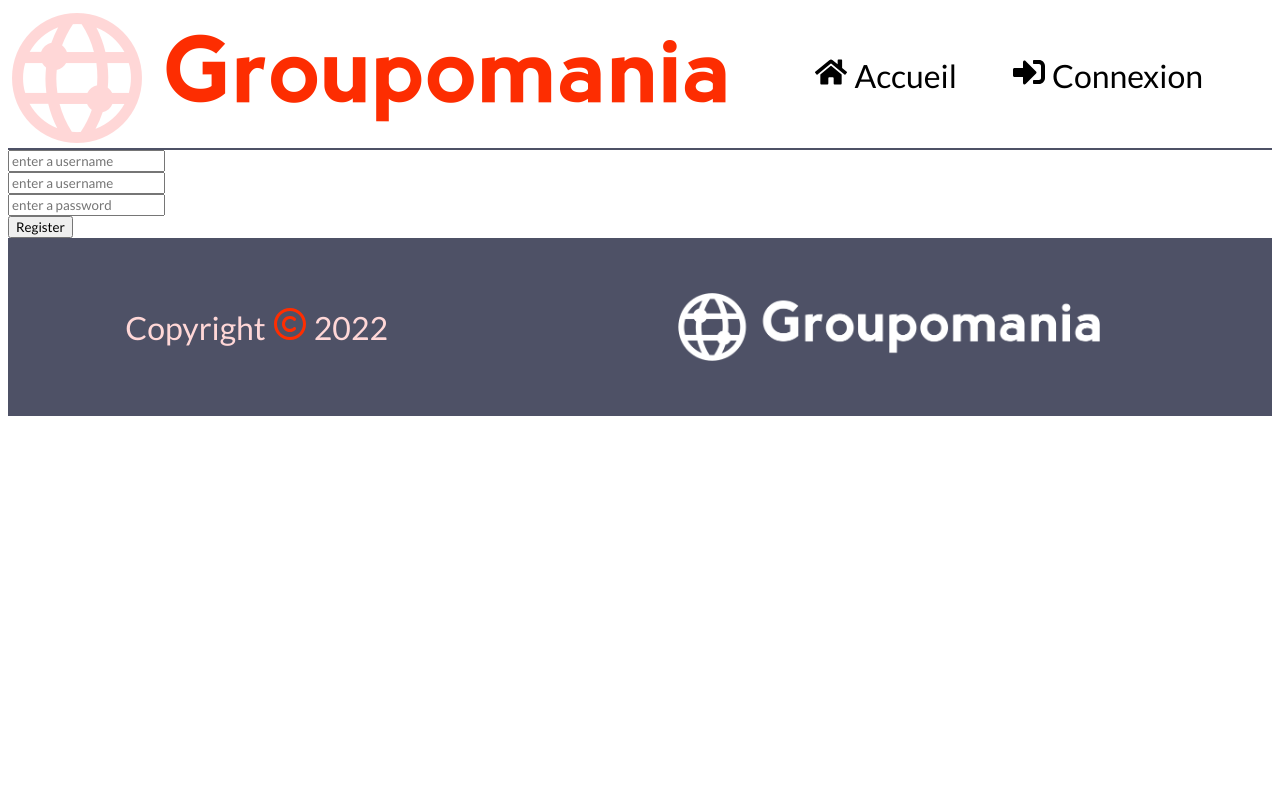
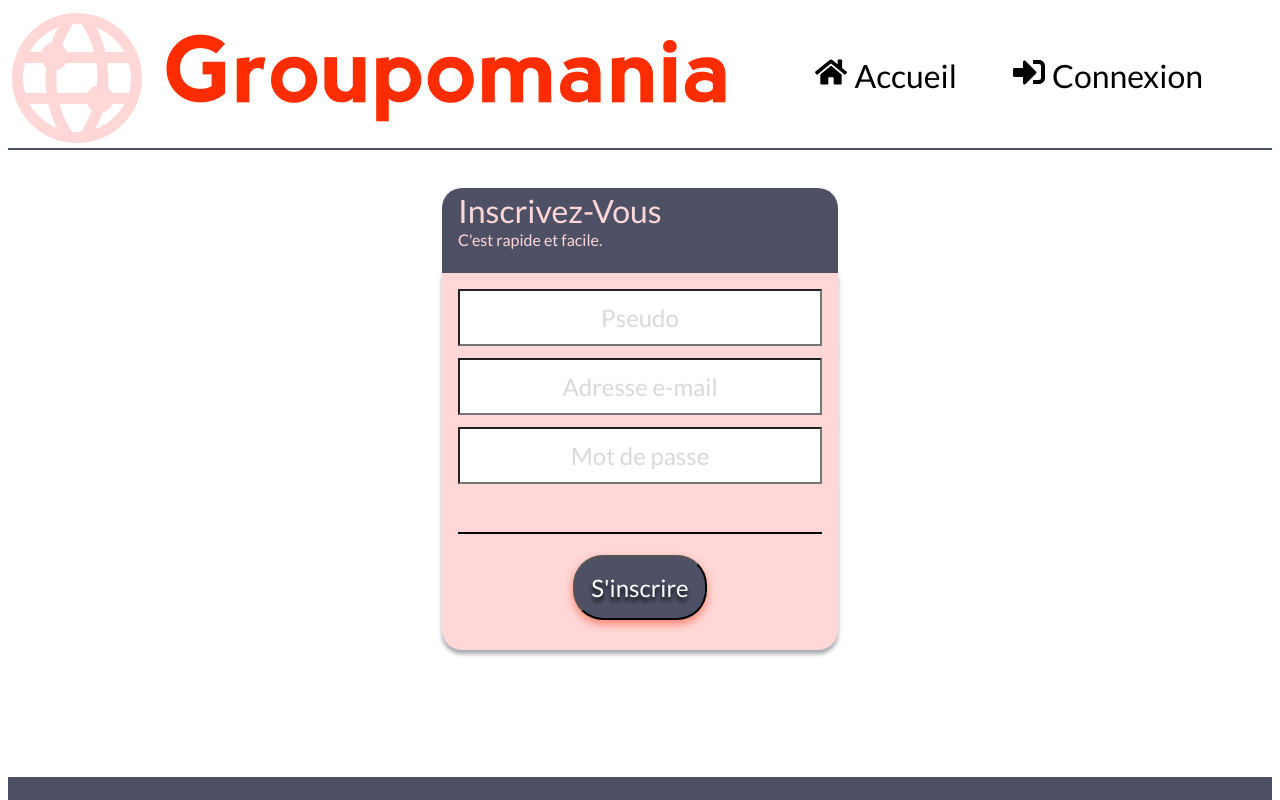
Before and after one commit to MichaelPortelas/P7-Groupomania, a React (Create React App) app in the folder frontend/: page /signup in a window 1280 px wide. Shown: the top 800 px of the page. Built offline with nearby package versions, Linux system fonts and the light colour scheme.

Commit message:
Mise en forme page signup

```diff
--- a/frontend/src/pages/SignUp/index.jsx
+++ b/frontend/src/pages/SignUp/index.jsx
@@ -3,6 +3,7 @@ import axios from "axios";
 import { useDispatch, useSelector } from "react-redux";
 import { selectCache } from "../../utils/selectors";
 import { setCache } from "../../features/users.slice";
+import { SignupTitleContainer, SignupTitle, SignupSubTitle, SignupButton, FormBody, SignupFooterLine, FormContainer, SignupInput, SignupContainer } from "./styles"
 
 const SignUp = () => {
     const formRef = useRef();
@@ -64,30 +65,37 @@ const SignUp = () => {
     }
 
     return (
-        <form onSubmit={(e) => HandleSubmit(e)} ref={formRef}>
-            <input
+        <SignupContainer>
+            <SignupTitleContainer>
+                <SignupTitle>Inscrivez-Vous</SignupTitle>
+                <SignupSubTitle>C'est rapide et facile.</SignupSubTitle>
+            </SignupTitleContainer>
+            <FormContainer>
+                <FormBody onSubmit={(e) => HandleSubmit(e)} ref={formRef}>
+                    <SignupInput
                         type="text"
-                placeholder="enter a username"
+                        placeholder="Pseudo"
                         ref={inputPseudo}
                     />
 
-            <div>
-            <input
+                    <SignupInput
                         type="email"
-                placeholder="enter a username"
+                        placeholder="Adresse e-mail"
                         ref={inputEmail}
                     />
-            </div>
 
-            <div>
-            <input
+                    <SignupInput
                         type="password"
-                placeholder="enter a password"
+                        placeholder="Mot de passe"
                         ref={inputPassword}
                     />
-            </div>
-            <button type="submit">Register</button>
-        </form>
+
+                    <SignupFooterLine />
+                    <SignupButton type="submit">S'inscrire</SignupButton>
+                </FormBody>
+            </FormContainer>
+        </SignupContainer>
+
     );
 };
 
--- /dev/null
+++ b/frontend/src/pages/SignUp/styles.jsx
@@ -0,0 +1,94 @@
+import styled from 'styled-components'
+import colors from '../../utils/style/colors'
+
+export const SignupContainer = styled.div `
+    display: flex;
+    flex-direction: column;
+    align-items: center;
+    margin-top: 38px;
+    margin-bottom: 127px;
+`
+export const FormContainer = styled.div `
+    display: flex;
+    flex-direction: column;
+    align-items: center;
+    background-color: ${colors.secondary};
+    width: 396px;
+    border-width: 0px 0.5px 0.5px 0.5px;
+    border-color: ${colors.black};
+    box-shadow: 0px 4px 4px rgba(78, 81, 102, 0.5);
+    border-radius: 0px 0px 20px 20px;
+    padding-top: 16px;
+    padding-bottom: 30px;
+`
+export const SignupFooterLine = styled.div `
+    width: 364px;
+    height: 0px;
+    border: 1px solid ${colors.black};
+    margin: 36px 16px 21px 16px;
+`
+export const SignupInput = styled.input `
+    width: 364px;
+    background-color: ${colors.white};
+    font-size: 24px;
+    font-weight: 400;
+    text-align: center;
+    padding-top: 12px;
+    padding-bottom: 12px;
+    margin-bottom: 12px;
+
+    &::placeholder{
+        color: #D9D9D9;
+    }
+`
+export const FormBody = styled.form `
+    display: flex;
+    flex-direction: column;
+    align-items: center;
+`
+export const SignupButton = styled.button `
+    padding: 16px;
+    background-color: ${colors.tertary};
+    color: ${colors.white};
+    font-size: 24px;
+    font-weight: 400;
+    text-align: center;
+    text-shadow: 0px 4px 4px ${colors.black};
+    filter: drop-shadow(0px 4px 4px rgba(253, 45, 1, 0.5));
+    border-radius: 30px;
+
+    &:hover{
+        filter: none;
+        background-color: ${colors.white};
+        //box-shadow: inset 0px 4px 4px rgba(0, 0, 0, 0.25);
+        box-shadow: inset 0px 4px 4px rgba(253, 45, 1, 0.5);
+        color: ${colors.tertary};
+        text-shadow: 0px 4px 4px rgba(78, 81, 102, 0.5);
+        font-weight: 400;
+        transition: .3s;
+    }
+`
+export const SignupTitleContainer = styled.div `
+    display: flex;
+    flex-direction: column;
+    background-color: ${colors.tertary};
+    width: 396px;
+    padding-top: 4px;
+    padding-bottom: 24px;
+    padding-left: 16px;
+    border-radius: 20px 20px 0px 0px;
+`
+export const SignupTitle = styled.p `
+    font-weight: 400;
+    font-size: 32px;
+    line-height: 38px;
+    color: ${colors.secondary};
+    margin: 0px;
+`
+export const SignupSubTitle = styled.p `
+    font-weight: 400;
+    font-size: 16px;
+    line-height: 19px;
+    color: ${colors.secondary};
+    margin: 0px;
+`
```
Lines whose indentation alone changed are shown as unchanged.
